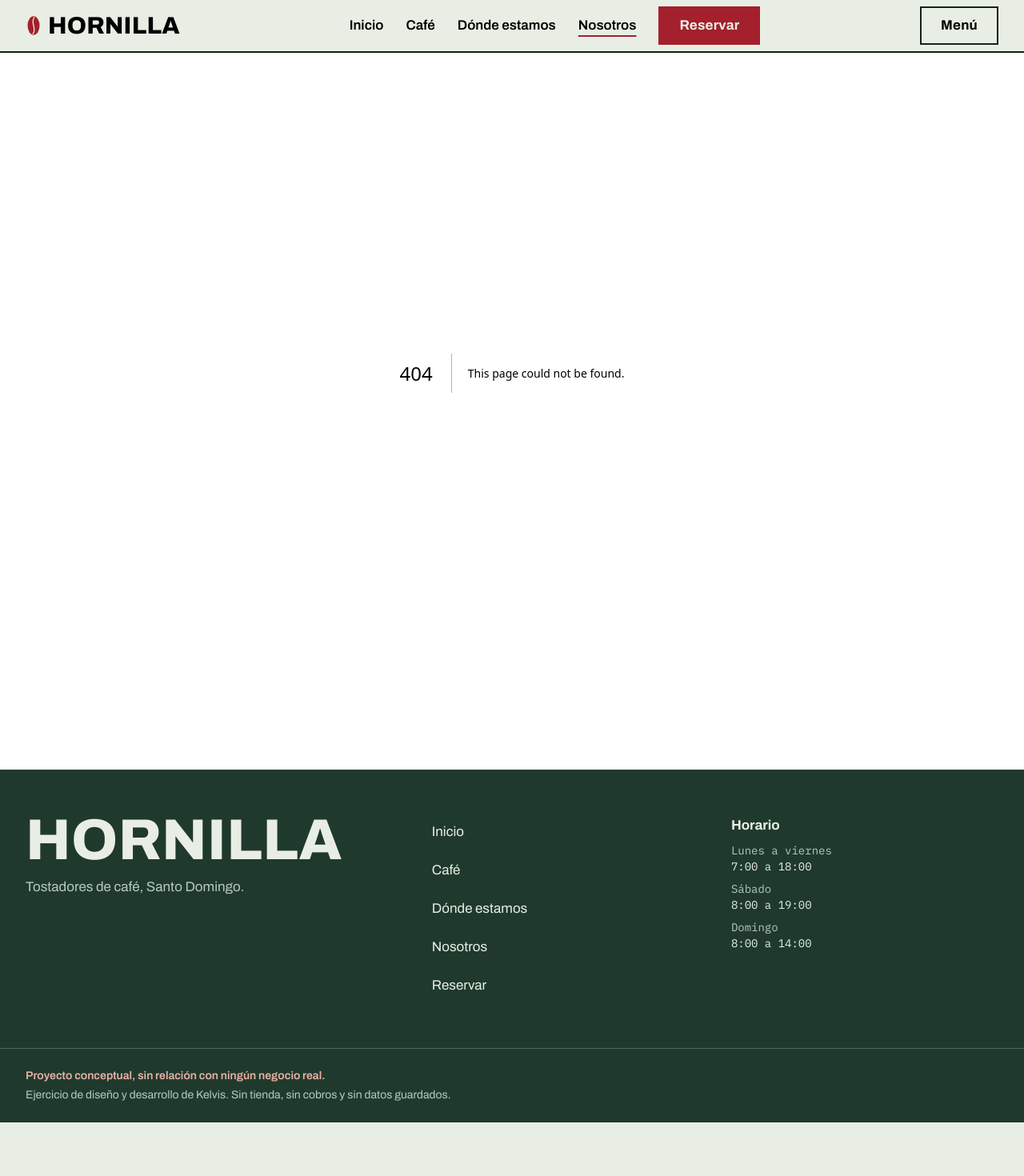
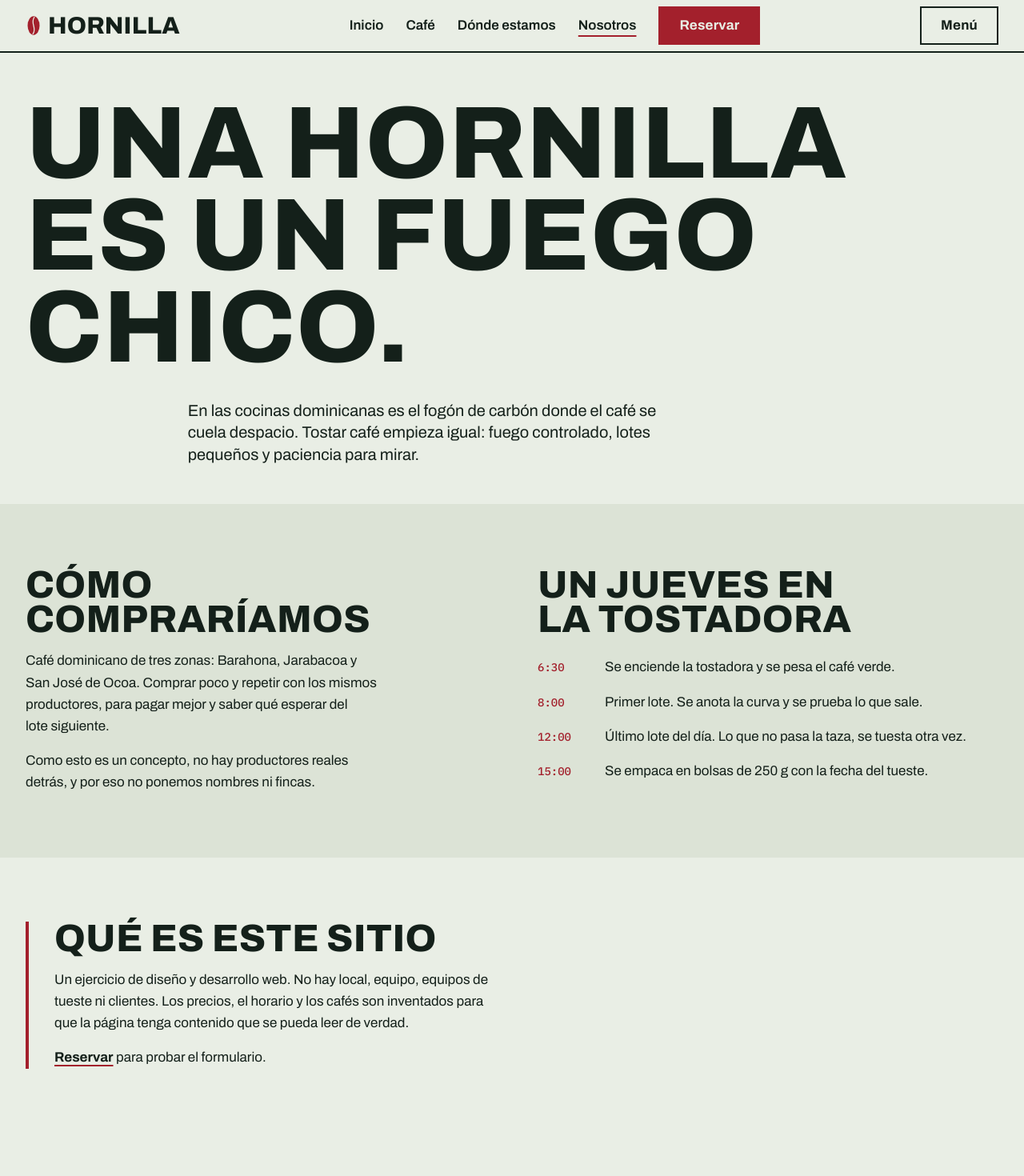
Before and after one commit to Kelvis123456/cafe-concept, a Next.js app: page /nosotros in a window 1280 px wide. Before the commit this address had no page. Shown: the top 1470 px of the page at 80% size. Before the commit the page ends 1403 px from the top, so only its background shows below. Built offline with nearby package versions, Linux system fonts and the light colour scheme.

Commit message:
Dónde estamos y Nosotros

```diff
--- /dev/null
+++ b/src/app/donde-estamos/page.tsx
@@ -0,0 +1,70 @@
+import type { Metadata } from "next";
+import Link from "next/link";
+import { Map } from "@/components/map";
+import { HOURS_ROWS } from "@/lib/site";
+
+export const metadata: Metadata = {
+  title: "Dónde estamos",
+  description:
+    "Horario de Hornilla y un plano ilustrativo de Santo Domingo. Es un proyecto conceptual: no hay local ni dirección real.",
+  alternates: { canonical: "/donde-estamos/" },
+};
+
+export default function DondePage() {
+  return (
+    <div className="mx-auto max-w-7xl px-5 pb-8 pt-10 md:px-8 md:pt-14">
+      <h1 className="stencil text-[clamp(3.4rem,10vw,8rem)]">Dónde estamos</h1>
+      <div className="mt-10 grid gap-10 md:grid-cols-[0.8fr_1.2fr] md:gap-16">
+        <div className="space-y-10">
+          <section aria-labelledby="horario">
+            <h2 id="horario" className="stencil text-4xl">
+              Horario
+            </h2>
+            <table className="mono mt-4 w-full text-left">
+              <caption className="sr-only">Horario de apertura por día</caption>
+              <thead className="sr-only">
+                <tr>
+                  <th scope="col">Días</th>
+                  <th scope="col">Horas</th>
+                </tr>
+              </thead>
+              <tbody>
+                {HOURS_ROWS.map((h) => (
+                  <tr key={h.days}>
+                    <th scope="row" className="py-2 pr-4 align-top font-normal text-ink-2">
+                      {h.days}
+                    </th>
+                    <td className="py-2 font-medium">{h.text}</td>
+                  </tr>
+                ))}
+              </tbody>
+            </table>
+            <p className="mt-4 max-w-[40ch]">Los jueves la tostadora arranca temprano. La barra abre igual.</p>
+          </section>
+
+          <section aria-labelledby="direccion">
+            <h2 id="direccion" className="stencil text-4xl">
+              Dirección
+            </h2>
+            <p className="mt-4 max-w-[40ch]">
+              No existe. Hornilla es un concepto de diseño, así que no hay calle, número ni teléfono. El marcador del
+              plano está puesto a ojo.
+            </p>
+            <p className="mt-4">
+              <Link href="/reservar/" className="link font-bold">
+                Probar la reserva de demostración
+              </Link>
+            </p>
+          </section>
+        </div>
+
+        <figure>
+          <Map className="h-auto w-full border-2 border-ink" />
+          <figcaption className="mt-2 text-sm text-ink-2">
+            Plano ilustrativo dibujado a mano. No marca una ubicación real.
+          </figcaption>
+        </figure>
+      </div>
+    </div>
+  );
+}
--- /dev/null
+++ b/src/app/nosotros/page.tsx
@@ -0,0 +1,72 @@
+import type { Metadata } from "next";
+import Link from "next/link";
+
+export const metadata: Metadata = {
+  title: "Nosotros",
+  description:
+    "Qué es una hornilla, cómo compraríamos el café y cómo sería un día de tueste en Hornilla. Un concepto de diseño, sin negocio real detrás.",
+  alternates: { canonical: "/nosotros/" },
+};
+
+const DIA = [
+  ["6:30", "Se enciende la tostadora y se pesa el café verde."],
+  ["8:00", "Primer lote. Se anota la curva y se prueba lo que sale."],
+  ["12:00", "Último lote del día. Lo que no pasa la taza, se tuesta otra vez."],
+  ["15:00", "Se empaca en bolsas de 250 g con la fecha del tueste."],
+];
+
+export default function Nosotros() {
+  return (
+    <>
+      <section className="mx-auto max-w-7xl px-5 pb-12 pt-10 md:px-8 md:pt-14">
+        <h1 className="stencil text-[clamp(3.4rem,10vw,8rem)]">Una hornilla es un fuego chico.</h1>
+        <p className="mt-8 max-w-[52ch] text-xl leading-snug md:ml-[16.666%]">
+          En las cocinas dominicanas es el fogón de carbón donde el café se cuela despacio. Tostar café empieza igual:
+          fuego controlado, lotes pequeños y paciencia para mirar.
+        </p>
+      </section>
+
+      <section className="bg-paper-2 py-14 md:py-20">
+        <div className="mx-auto grid max-w-7xl gap-12 px-5 md:grid-cols-2 md:gap-16 md:px-8">
+          <div>
+            <h2 className="stencil text-4xl md:text-5xl">Cómo compraríamos</h2>
+            <p className="mt-4 max-w-[46ch]">
+              Café dominicano de tres zonas: Barahona, Jarabacoa y San José de Ocoa. Comprar poco y repetir con los
+              mismos productores, para pagar mejor y saber qué esperar del lote siguiente.
+            </p>
+            <p className="mt-4 max-w-[46ch]">
+              Como esto es un concepto, no hay productores reales detrás, y por eso no ponemos nombres ni fincas.
+            </p>
+          </div>
+          <div>
+            <h2 className="stencil text-4xl md:text-5xl">Un jueves en la tostadora</h2>
+            <dl className="mt-6 space-y-4">
+              {DIA.map(([h, t]) => (
+                <div key={h} className="grid grid-cols-[4.5rem_1fr] gap-x-3">
+                  <dt className="mono pt-1 text-sm font-medium text-cherry">{h}</dt>
+                  <dd>{t}</dd>
+                </div>
+              ))}
+            </dl>
+          </div>
+        </div>
+      </section>
+
+      <section className="mx-auto max-w-7xl px-5 py-14 md:px-8 md:py-20">
+        <div className="border-l-4 border-cherry pl-5 md:pl-8">
+          <h2 className="stencil text-4xl md:text-5xl">Qué es este sitio</h2>
+          <p className="mt-4 max-w-[56ch]">
+            Un ejercicio de diseño y desarrollo web. No hay local, equipo, equipos de tueste ni clientes. Los precios,
+            el horario y los cafés son inventados para que la página tenga contenido que se pueda leer de verdad.
+          </p>
+          <p className="mt-4">
+            <Link href="/reservar/" className="link font-bold">
+              Reservar
+            </Link>{" "}
+            para probar el formulario.
+          </p>
+        </div>
+      </section>
+    </>
+  );
+}
```
